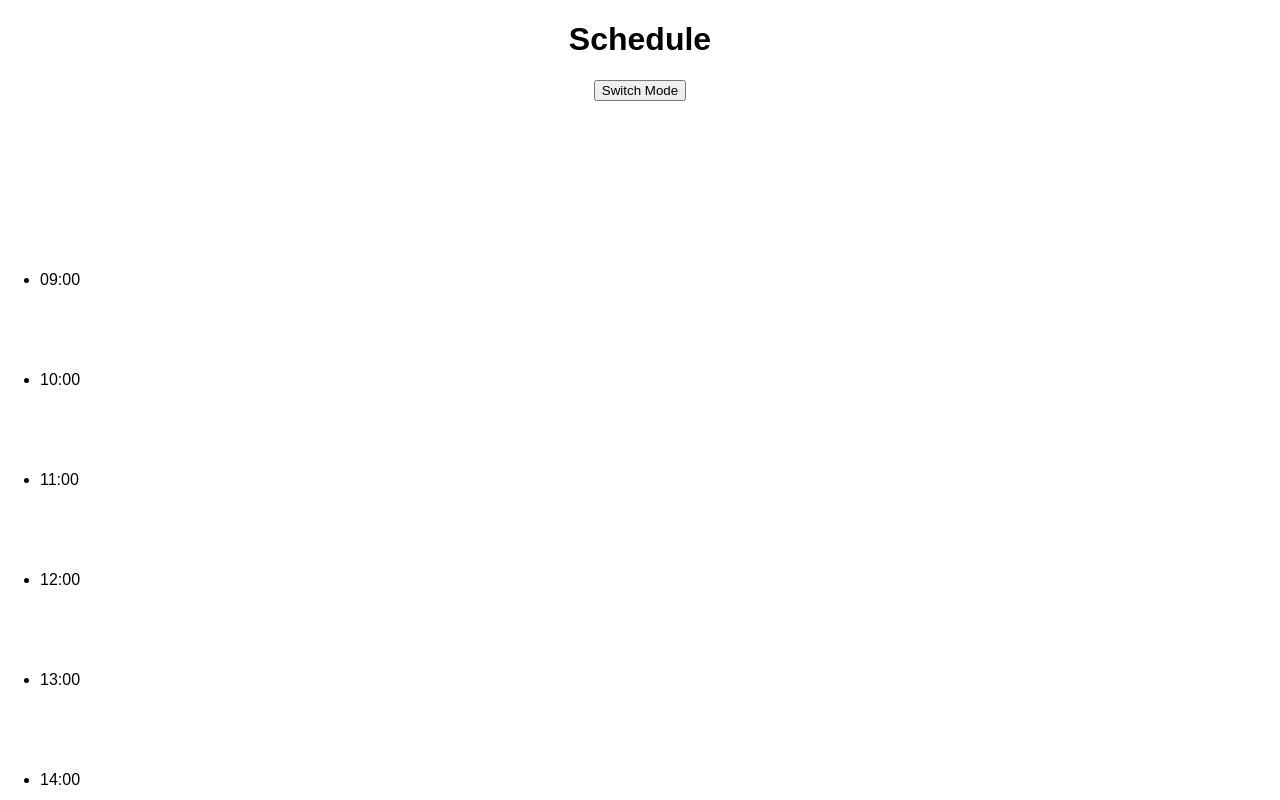
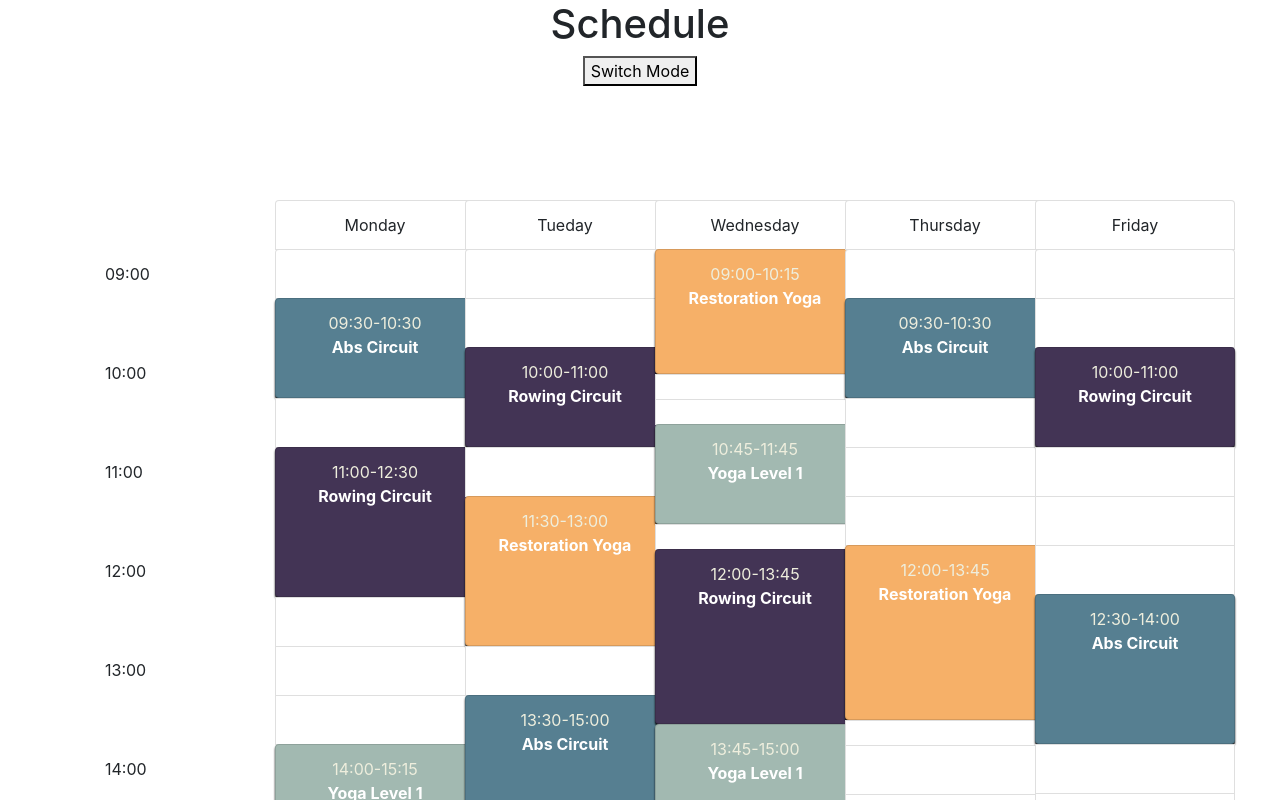
Before and after one commit to GroceriStar/calendar, a React (Create React App) app: page / in a window 1280 px wide. Shown: the top 800 px of the page. Built offline with nearby package versions, Linux system fonts and the light colour scheme.

Commit message:
Fixed issue #4

```diff
--- a/package.json
+++ b/package.json
@@ -3,7 +3,7 @@
   "version": "0.1.0",
   "private": true,
   "dependencies": {
-    "bootstrap": "4.1.3",
+    "bootstrap": "^4.1.3",
     "react": "^16.4.1",
     "react-dom": "^16.4.1",
     "react-scripts": "1.1.4",
--- a/src/components/WorkSchedule/Schedule.js
+++ b/src/components/WorkSchedule/Schedule.js
@@ -4,13 +4,16 @@ import { ListGroup,
 } from 'reactstrap';
 import { weekdayName } from '../../data/days';
 import { ColumnRender } from './ColumnRender';
-import {  defaultBlockHeight } from '../../data/style_vars'
+import { defaultBlockHeight } from '../../data/style_vars';
+import { Col } from 'reactstrap';
 
 
 class ScheduleRender extends Component {
     render() {
         return(
+
             weekdayName.map((day, index) =>
+                    <Col sm="2">
                 <div key={index} className='data-class'>
                     <ListGroup>
                         <ListGroupItem style={defaultBlockHeight}>
@@ -19,9 +22,11 @@ class ScheduleRender extends Component {
                         <ColumnRender mode={this.props.mode}
                                 key={index}
                                 index={index} />
-                    </ListGroup>
+                        </ListGroup>
                 </div>
+                            </Col>
                 )
+
             );
         }
 }
--- a/src/components/WorkSchedule/Timeline.js
+++ b/src/components/WorkSchedule/Timeline.js
@@ -16,9 +16,7 @@ class TimeLine extends Component {
             let result = timeSplit.join(':');
             return result;
         }
-        else {
             return time;
-        }
     }
 
     render() {
--- a/src/components/WorkSchedule/WorkSchedule.css
+++ b/src/components/WorkSchedule/WorkSchedule.css
@@ -57,21 +57,7 @@ div.data-class ul li.restorive div, div.data-class ul li.yoga div, div.data-clas
     font-weight: 400;
 }
 
-div.data-class ul li.oneHour {
-    height: 100px;
-}
 
-div.data-class ul li.oneHourHalf {
-    height: 150px;
-}
-
-div.data-class ul li.oneHourQuarter {
-    height: 125px;
-}
-
-div.data-class ul li.twoHourToQuarter {
-    height: 175px;
-}
 
 div.data-class ul li.short0 {
     height: 20px;
--- a/src/components/WorkSchedule/WorkSchedule.js
+++ b/src/components/WorkSchedule/WorkSchedule.js
@@ -1,7 +1,7 @@
 import React, {
   Component
 } from 'react';
-import { Container, Row } from 'reactstrap';
+import { Container, Row, Col } from 'reactstrap';
 import { ScheduleRender } from './Schedule';
 import { TimeLine } from './Timeline';
 
@@ -34,9 +34,12 @@ class WorkSchedule extends Component {
 
 			<Container>
 				<Row>
+                    <Col sm="2">
 					<div className='timeline'>
 						<TimeLine mode={this.state.mode}/>
 					</div>
+                    </Col>
+
 					<ScheduleRender mode={this.state.mode}/>
 				</Row>
 			</Container>
--- a/src/index.js
+++ b/src/index.js
@@ -4,5 +4,7 @@ import './index.css';
 import App from './App';
 import registerServiceWorker from './registerServiceWorker';
 
+import 'bootstrap/dist/css/bootstrap.min.css';
+
 ReactDOM.render(<App />, document.getElementById('root'));
 registerServiceWorker();
```
Also changed, not shown: 1 other file (tests, documents, lock files or other folders).
